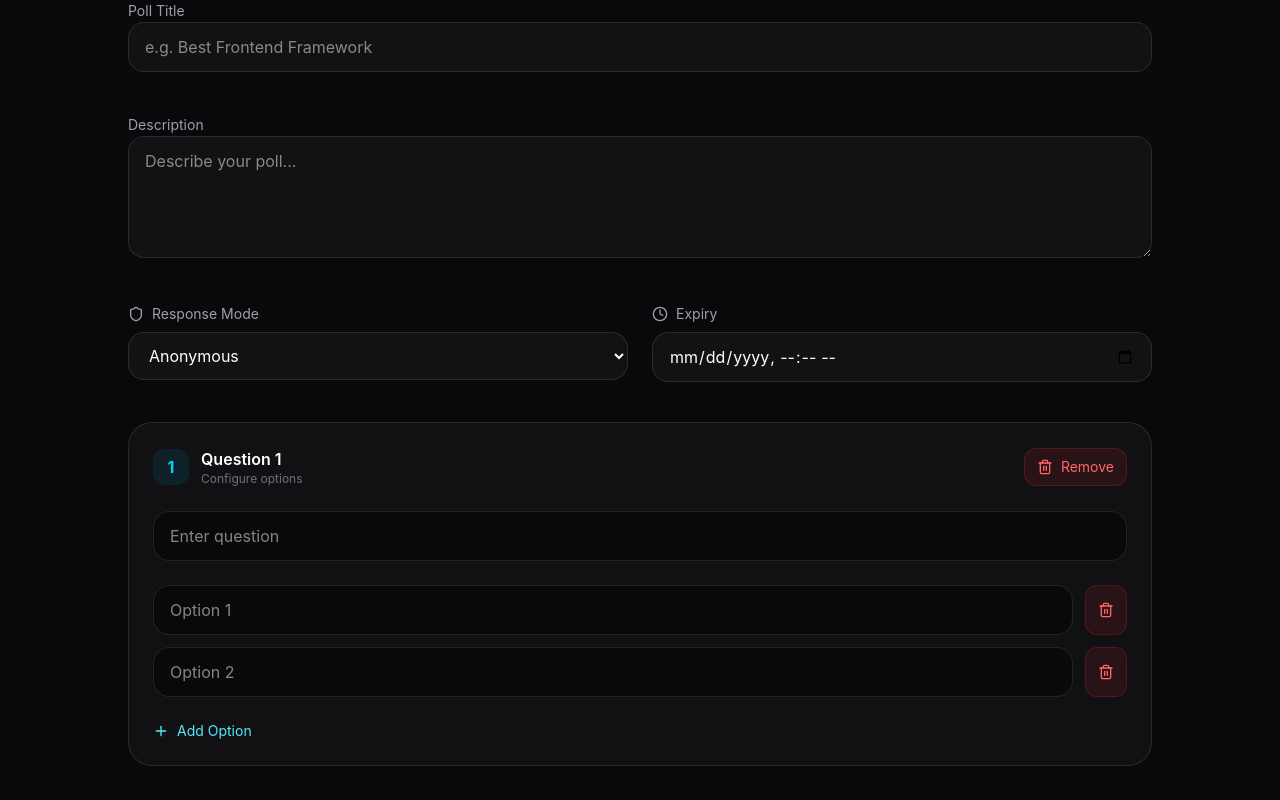
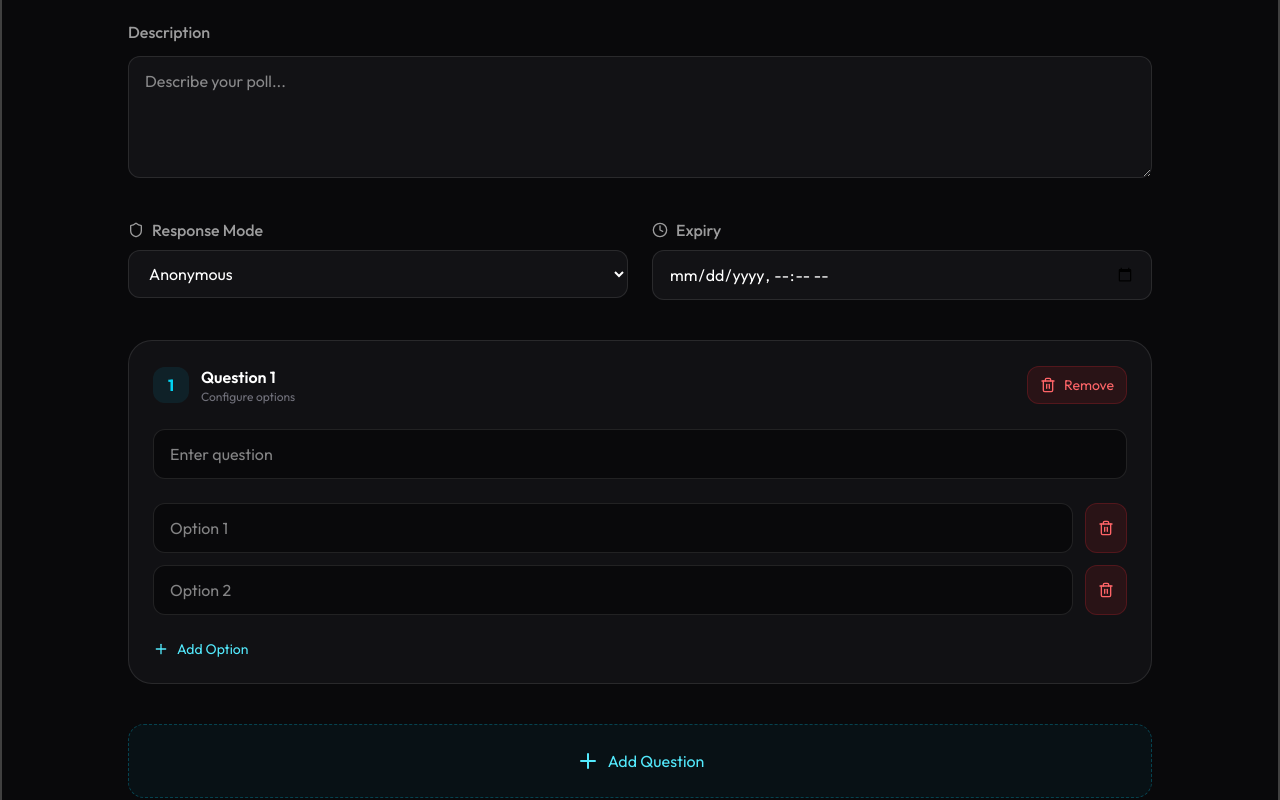
Before and after one commit to Sulochan36/PulseBoard, a React (Vite) app in the folder frontend/: page /dashboard/pollbuilder in a window 1280 px wide. Shown: the part 460-1260 px from the top of the page. Built offline with nearby package versions, Linux system fonts and the light colour scheme; no server answers; sample sign-in values are in the browser's storage.

Commit message:
feat:update pollbuilder ui-border-radius , font family

```diff
--- a/frontend/src/components/PollCard.tsx
+++ b/frontend/src/components/PollCard.tsx
@@ -140,7 +140,7 @@ const PollCard = ({ poll, onRefresh }: Props) => {
 
                         <Link2 size={14} />
 
-                        <span className="max-w-[140px] truncate">
+                        <span className="max-w-35 truncate">
 
                             /{poll.slug}
 
--- a/frontend/src/index.css
+++ b/frontend/src/index.css
@@ -1 +1,8 @@
+@import url('https://fonts.googleapis.com/css2?family=Outfit:wght@100..900&display=swap');
 @import "tailwindcss";
+
+body{
+    @apply bg-zinc-950 text-white;
+    font-family: "Outfit", sans-serif;
+    font-optical-sizing: auto;
+}
--- a/frontend/src/layout/DashboardLayout.tsx
+++ b/frontend/src/layout/DashboardLayout.tsx
@@ -8,8 +8,8 @@ const DashboardLayout = () => {
         <div className='bg-zinc-950 text-white flex flex-col gap-10'>
             <Navbar />
 
-            <Container>
-            <nav className="border-2 w-full mt-30 border-green-300 text-white flex justify-between items-center gap-10 py-6 px-3">
+            <Container className='mt-10 border-x-2 border-neutral-700 w-full'>
+            <nav className="border-2 w-full mt-10 text-white flex justify-between items-center gap-10 py-6 px-3">
 
                 <NavLink to="/dashboard">
                     Dashboard
@@ -24,13 +24,13 @@ const DashboardLayout = () => {
                 </NavLink>
 
             </nav>
-        </Container>
 
 
-            <main className="p-6">
+            <main className="grow">
                 <Outlet />
             </main>
 
+        </Container>
             <Footer/>
 
         </div>
--- a/frontend/src/layout/Layout.tsx
+++ b/frontend/src/layout/Layout.tsx
@@ -8,7 +8,7 @@ const Layout = () => {
 
             <Navbar />
 
-            <main className="flex-grow">
+            <main className="grow mt-10">
                 <Outlet />
             </main>
 
--- a/frontend/src/pages/PollBuilder.tsx
+++ b/frontend/src/pages/PollBuilder.tsx
@@ -203,28 +203,27 @@ export default function PollBuilder() {
                 <form onSubmit={handleSubmit} className="space-y-10">
 
                     {/* TITLE */}
-                    <div className="space-y-2">
-                        <label className="text-sm text-zinc-400">Poll Title</label>
+                    <div className="flex flex-col justify-center items-start space-y-3">
+                        <label className="text-md font-medium text-white/60">Poll Title</label>
 
                         <input
                             name="title"
                             value={formData.title}
                             onChange={handleBasicChange}
-                            className="w-full rounded-2xl border border-white/10 bg-zinc-900/70 px-4 py-3 outline-none focus:border-cyan-500/50 focus:ring-4 focus:ring-cyan-500/10"
+                            className="w-full rounded-xl border border-white/10 bg-zinc-900/70 px-4 py-3 outline-none focus:border-cyan-500/50 focus:ring-4 focus:ring-cyan-500/10"
                             placeholder="e.g. Best Frontend Framework"
                         />
                     </div>
 
                     {/* DESCRIPTION */}
-                    <div className="space-y-2">
-                        <label className="text-sm text-zinc-400">Description</label>
-
+                    <div className="flex flex-col justify-center items-start space-y-3">
+                        <label className="text-md font-medium text-white/60">Description</label>
                         <textarea
                             name="description"
                             value={formData.description}
                             onChange={handleBasicChange}
                             rows={4}
-                            className="w-full rounded-2xl border border-white/10 bg-zinc-900/70 px-4 py-3 outline-none focus:border-cyan-500/50 focus:ring-4 focus:ring-cyan-500/10"
+                            className="w-full rounded-xl border border-white/10 bg-zinc-900/70 px-4 py-3 outline-none focus:border-cyan-500/50 focus:ring-4 focus:ring-cyan-500/10"
                             placeholder="Describe your poll..."
                         />
                     </div>
@@ -232,7 +231,7 @@ export default function PollBuilder() {
                     <div className="grid md:grid-cols-2 gap-6">
 
                         <div className="space-y-2">
-                            <label className="text-sm text-zinc-400 flex items-center gap-2">
+                            <label className="text-md font-medium text-white/60 flex items-center gap-2">
                                 <Shield size={16} /> Response Mode
                             </label>
 
@@ -240,7 +239,7 @@ export default function PollBuilder() {
                                 name="responseMode"
                                 value={formData.responseMode}
                                 onChange={handleBasicChange}
-                                className="w-full rounded-2xl border border-white/10 bg-zinc-900/70 px-4 py-3"
+                                className="w-full rounded-xl border border-white/10 bg-zinc-900/70 px-4 py-3"
                             >
                                 <option value="anonymous">Anonymous</option>
                                 <option value="authenticated">Authenticated</option>
@@ -248,7 +247,7 @@ export default function PollBuilder() {
                         </div>
 
                         <div className="space-y-2">
-                            <label className="text-sm text-zinc-400 flex items-center gap-2">
+                            <label className="text-md font-medium text-white/60 flex items-center gap-2">
                                 <Clock size={16} /> Expiry
                             </label>
 
@@ -257,7 +256,7 @@ export default function PollBuilder() {
                                 name="expiresAt"
                                 value={formData.expiresAt}
                                 onChange={handleBasicChange}
-                                className="w-full rounded-2xl border border-white/10 bg-zinc-900/70 px-4 py-3"
+                                className="w-full rounded-xl border border-white/10 bg-zinc-900/70 px-4 py-3"
                             />
                         </div>
                     </div>
@@ -304,7 +303,7 @@ export default function PollBuilder() {
                                     onChange={(e) =>
                                         handleQuestionChange(qi, e.target.value)
                                     }
-                                    className="w-full rounded-2xl border border-white/10 bg-zinc-950 px-4 py-3"
+                                    className="w-full rounded-xl border border-white/10 bg-zinc-950 px-4 py-3"
                                     placeholder="Enter question"
                                 />
 
@@ -322,7 +321,7 @@ export default function PollBuilder() {
                                                         e.target.value
                                                     )
                                                 }
-                                                className="flex-1 rounded-2xl border border-white/10 bg-zinc-950 px-4 py-3"
+                                                className="flex-1 rounded-xl border border-white/10 bg-zinc-950 px-4 py-3"
                                                 placeholder={`Option ${oi + 1}`}
                                             />
 
@@ -341,7 +340,7 @@ export default function PollBuilder() {
 
                                 <button
                                     type="button"
-                                    className="text-cyan-300 text-sm flex items-center gap-2"
+                                    className="text-cyan-300 text-sm flex items-center gap-2 cursor-pointer hover:text-cyan-500"
                                     onClick={() => addOption(qi)}
                                 >
                                     <Plus size={16} />
@@ -356,7 +355,7 @@ export default function PollBuilder() {
                     <button
                         type="button"
                         onClick={addQuestion}
-                        className="w-full rounded-3xl border border-dashed border-cyan-500/30 bg-cyan-500/5 py-6 text-cyan-300 hover:bg-cyan-500/10"
+                        className="w-full rounded-2xl border border-dashed border-cyan-500/30 bg-cyan-500/5 py-6 text-cyan-300 hover:bg-cyan-500/10 cursor-pointer"
                     >
                         <div className="flex items-center justify-center gap-2">
                             <Plus />
@@ -367,7 +366,7 @@ export default function PollBuilder() {
 
                     <button
                         type="submit"
-                        className="w-full rounded-2xl bg-linear-to-r from-cyan-500 to-blue-600 py-4 font-semibold hover:scale-[1.01] transition"
+                        className="w-full rounded-xl bg-linear-to-r from-cyan-500 to-blue-600 py-4 font-semibold hover:scale-[1.01] transition cursor-pointer"
                     >
                         {loading ? "Creating Poll..." : "Create Poll"}
                     </button>
```
